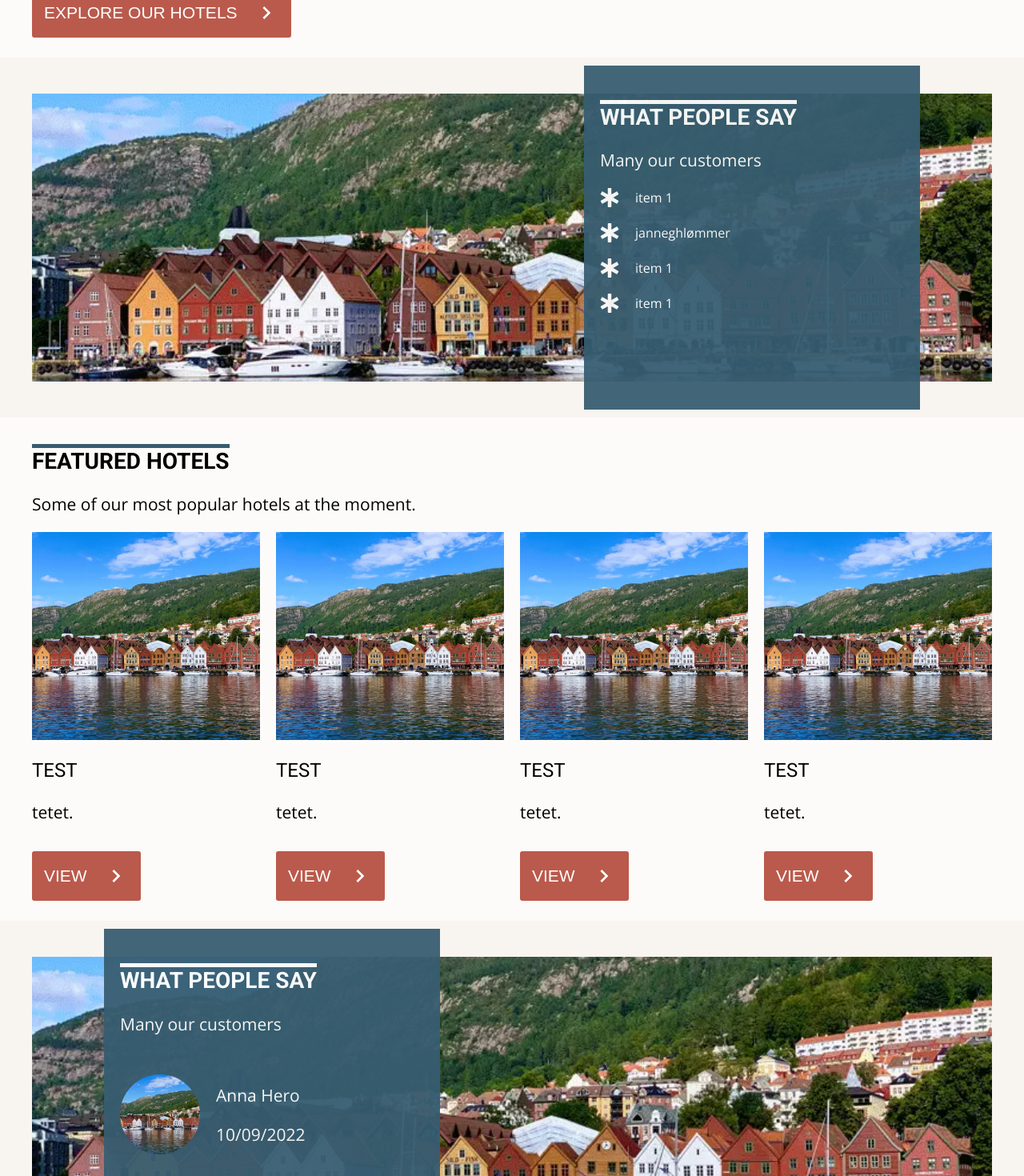
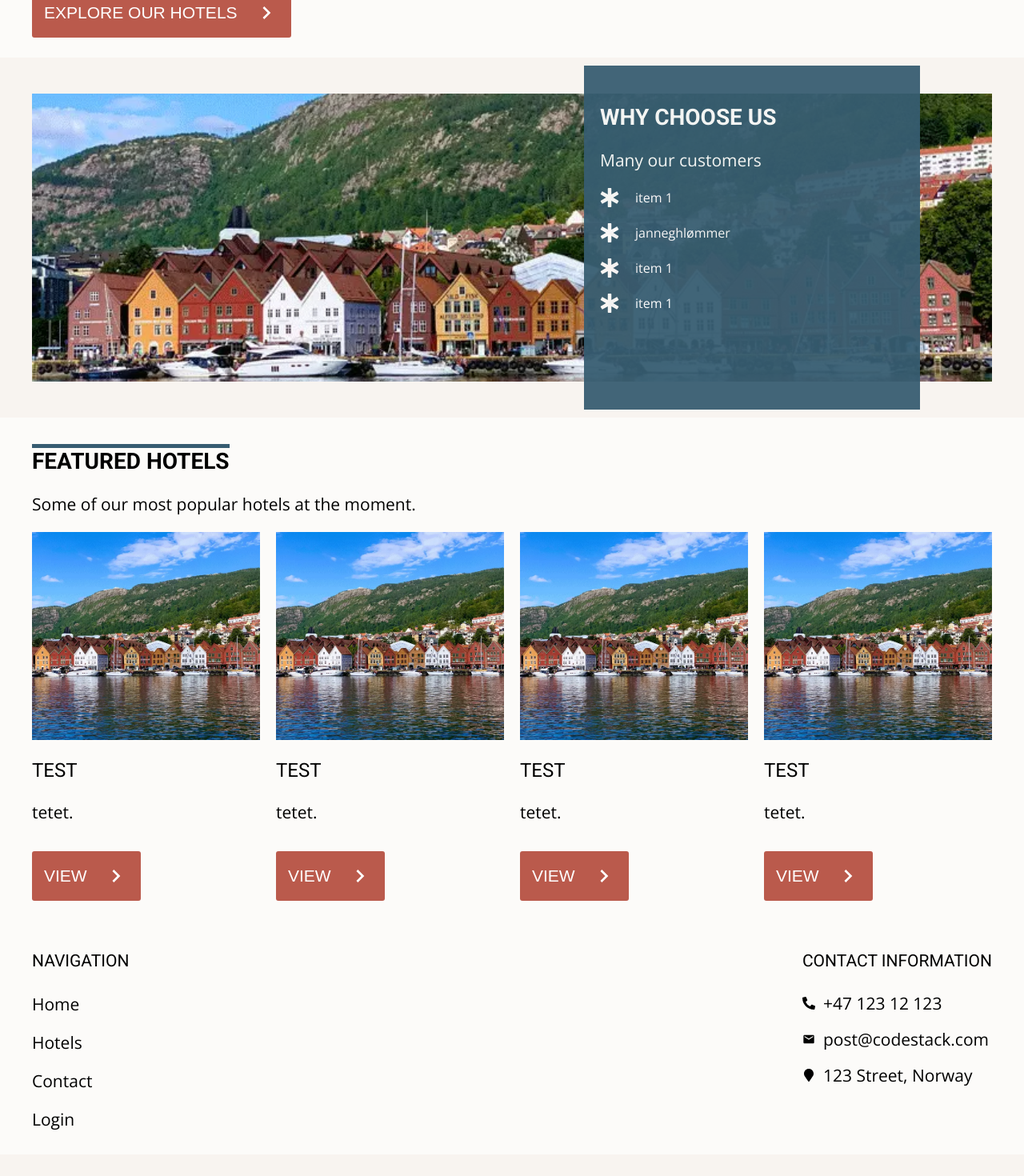
Before and after one commit to Noroff-FEU-Assignments/project-exam-2-Janne-R, a React (Create React App) app: page / in a window 1280 px wide. Shown: the part 1640-3110 px from the top of the page at 80% size. After the commit the page ends 3083 px from the top, so only its background shows below. Built offline with nearby package versions, Linux system fonts and the light colour scheme.

Commit message:
home page

```diff
--- a/src/components/common.styles/DisplayText.js
+++ b/src/components/common.styles/DisplayText.js
@@ -1,8 +1,7 @@
 import styled from "styled-components";
 
 const StyledH1 = styled.h1`
-  border-top: solid  ${({ theme }) => theme.colors.primaryColor};
-  border-top-width: thick;
+  border-top: 5px solid ${({ theme }) => theme.colors.primaryColor};
   max-inline-size: fit-content;
   font-weight: bold;
   color: ${({ lightColor, theme }) => lightColor ? theme.colors.textColorLight : theme.colors.textColorDark};
@@ -10,8 +9,7 @@ const StyledH1 = styled.h1`
 `;
 
 const StyledH2 = styled.h2`
-  border-top: solid  ${({ lightColor, theme }) => lightColor ? theme.colors.textColorLight : theme.colors.primaryColor};
-  border-top-width: thick;
+  border-top: 5px solid ${({ theme }) => theme.colors.primaryColor};
   max-inline-size: fit-content;
   font-weight: bold;
   color: ${({ lightColor, theme }) => lightColor ? theme.colors.textColorLight : theme.colors.textColorDark};
@@ -39,9 +37,9 @@ export const H1 = ({ title, lightColor, uppercase }) => {
   );
 };
 
-export const H2 = ({ title, lightColor, uppercase }) => {
+export const H2 = ({ title, lightColor, uppercase, borderTop }) => {
   return (
-    <StyledH2 lightColor={lightColor} uppercase={uppercase}>{title} </StyledH2>
+    <StyledH2 lightColor={lightColor} uppercase={uppercase} borderTop={borderTop}>{title} </StyledH2>
   );
 };
 
--- a/src/components/header/Navigation.js
+++ b/src/components/header/Navigation.js
@@ -54,8 +54,7 @@ const Ul = styled.ul`
 
 const StyledNavLink = styled(NavLink)`
   &.active {
-    border-top: solid  ${({ theme }) => theme.colors.primaryColor};
-    border-top-width: thick;
+    border-top: 5px solid  ${({ theme }) => theme.colors.primaryColor};
   }
 `;
 
--- a/src/components/pages/home/Home.js
+++ b/src/components/pages/home/Home.js
@@ -15,13 +15,10 @@ const Home = () => {
         <VisitBergen />
       </Section>
       <Section>
-        <InfoBox img={"/images/bergenSmall.webp"} title="What people say" paragraph="Many our customers" liste={["item 1", "janneghlømmer", "item 1", "item 1"]} />
+        <InfoBox img={"/images/bergenSmall.webp"} title="Why choose us" paragraph="Many our customers" liste={["item 1", "janneghlømmer", "item 1", "item 1"]} />
       </Section>
       <Section backgroundColorLight>
         <FeaturedHotels />
-      </Section>
-      <Section>
-        <Review img={"/images/bergenSmall.webp"} roundImg={"/images/bergenSmall.webp"} title="What people say" paragraph="Many our customers" liste={["item 1", "janneghlømmer", "item 1", "item 1"]} />
       </Section>
     </main>
   )
```
